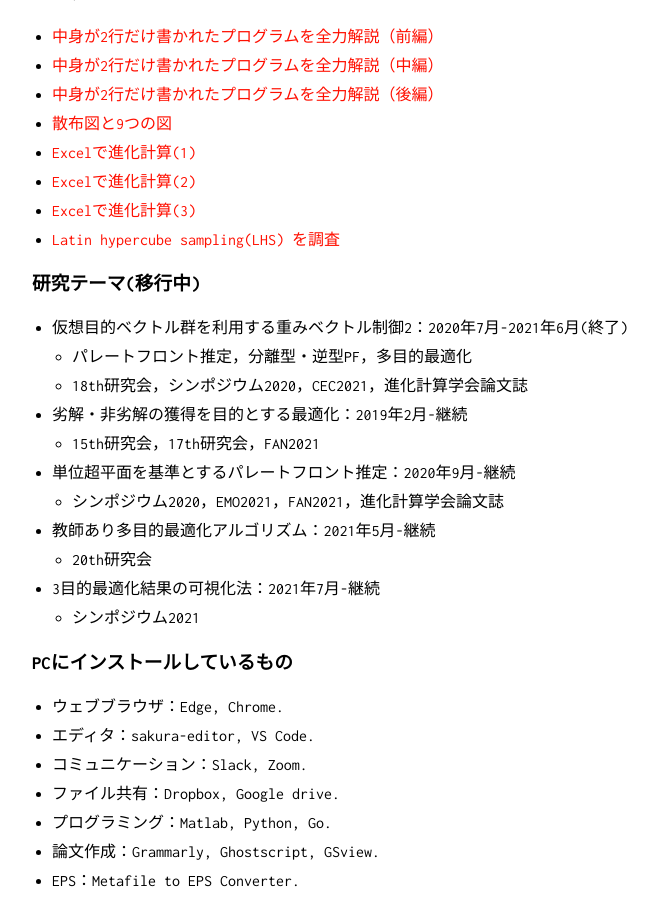
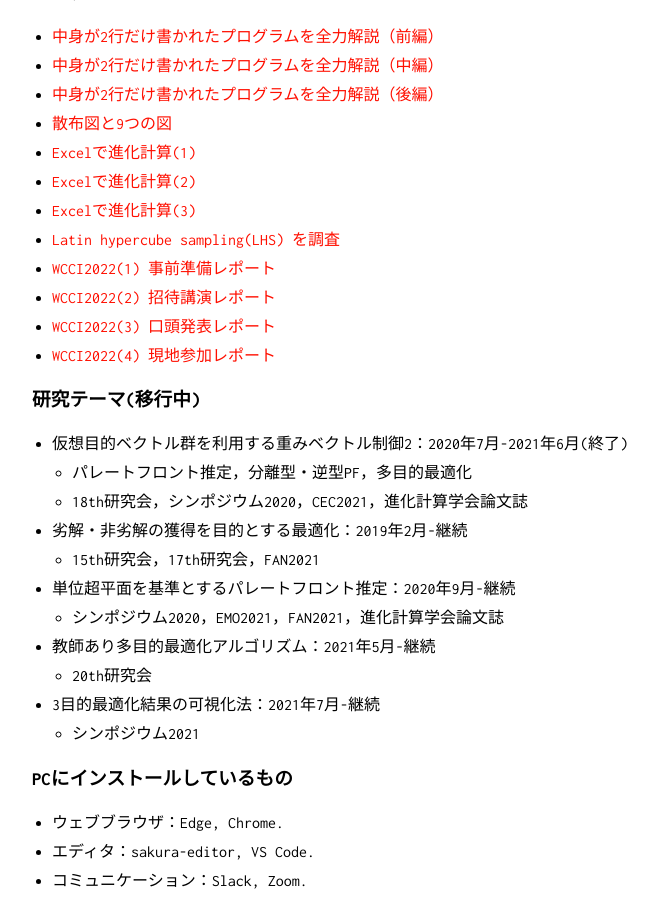
Before and after one commit to tomtkg/tomtkg.github.io, a Jekyll site: the page built from memo.md, in a window 1280 px wide and 900 px high, scrolled down 1438 px. Shown: the whole window, without its empty margins (228-886 px from the left). Built offline with Jekyll 4.4.1, drawn with Linux system fonts in a browser that asks for light colours.

Commit message:
Update memo.md

```diff
--- a/memo.md
+++ b/memo.md
@@ -68,7 +68,11 @@ Tomoaki Takagi received the B.E. and M.E. degrees from the University of Electro
 - [Excelで進化計算(1)](https://www.timedia.co.jp/tech/20220606-tech)
 - [Excelで進化計算(2)](https://www.timedia.co.jp/tech/20220608-tech)
 - [Excelで進化計算(3)](https://www.timedia.co.jp/tech/20220623-tech)
-- [Latin hypercube sampling(LHS) を調査](https://www.timedia.co.jp/tech/20220714-tech/)
+- [Latin hypercube sampling(LHS) を調査](https://www.timedia.co.jp/tech/20220714-tech)
+- [WCCI2022(1) 事前準備レポート](https://www.timedia.co.jp/tech/20220816-tech)
+- [WCCI2022(2) 招待講演レポート](https://www.timedia.co.jp/tech/20220823-tech)
+- [WCCI2022(3) 口頭発表レポート](https://www.timedia.co.jp/tech/20220825-tech)
+- [WCCI2022(4) 現地参加レポート](https://www.timedia.co.jp/tech/20220830-tech)
 
 ### 研究テーマ(移行中)
 - 仮想目的ベクトル群を利用する重みベクトル制御2：2020年7月-2021年6月(終了)
```
